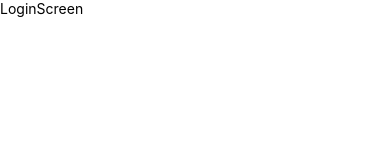
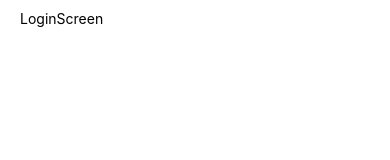
Before and after one commit to Moazam05/native-cli-grow-app, a React Native app: screen /LoginScreen in a window 390 px wide. Shown: the top 160 px of the page. Built offline with nearby package versions, Linux system fonts and the light colour scheme.

Commit message:
CustomSafeAreaView

```diff
--- /dev/null
+++ b/src/components/CustomSafeAreaView/index.tsx
@@ -0,0 +1,27 @@
+import {SafeAreaView, StyleSheet, View, ViewStyle} from 'react-native';
+import React, {FC, ReactNode} from 'react';
+
+interface CustomSafeAreaViewProps {
+  children: ReactNode;
+  style?: ViewStyle;
+}
+
+const CustomSafeAreaView: FC<CustomSafeAreaViewProps> = ({children, style}) => {
+  return (
+    <>
+      <SafeAreaView style={[styles.container, style]}>
+        <View style={[styles.container, style]}>{children}</View>
+      </SafeAreaView>
+    </>
+  );
+};
+
+const styles = StyleSheet.create({
+  container: {
+    padding: 10,
+    paddingHorizontal: 20,
+    flex: 1,
+  } as ViewStyle,
+});
+
+export default CustomSafeAreaView;
--- a/src/screens/Auth/LoginScreen.tsx
+++ b/src/screens/Auth/LoginScreen.tsx
@@ -1,11 +1,12 @@
 import {View, Text} from 'react-native';
 import React from 'react';
+import CustomSafeAreaView from '../../components/CustomSafeAreaView';
 
 const LoginScreen = () => {
   return (
-    <View>
+    <CustomSafeAreaView>
       <Text>LoginScreen</Text>
-    </View>
+    </CustomSafeAreaView>
   );
 };
 
```
